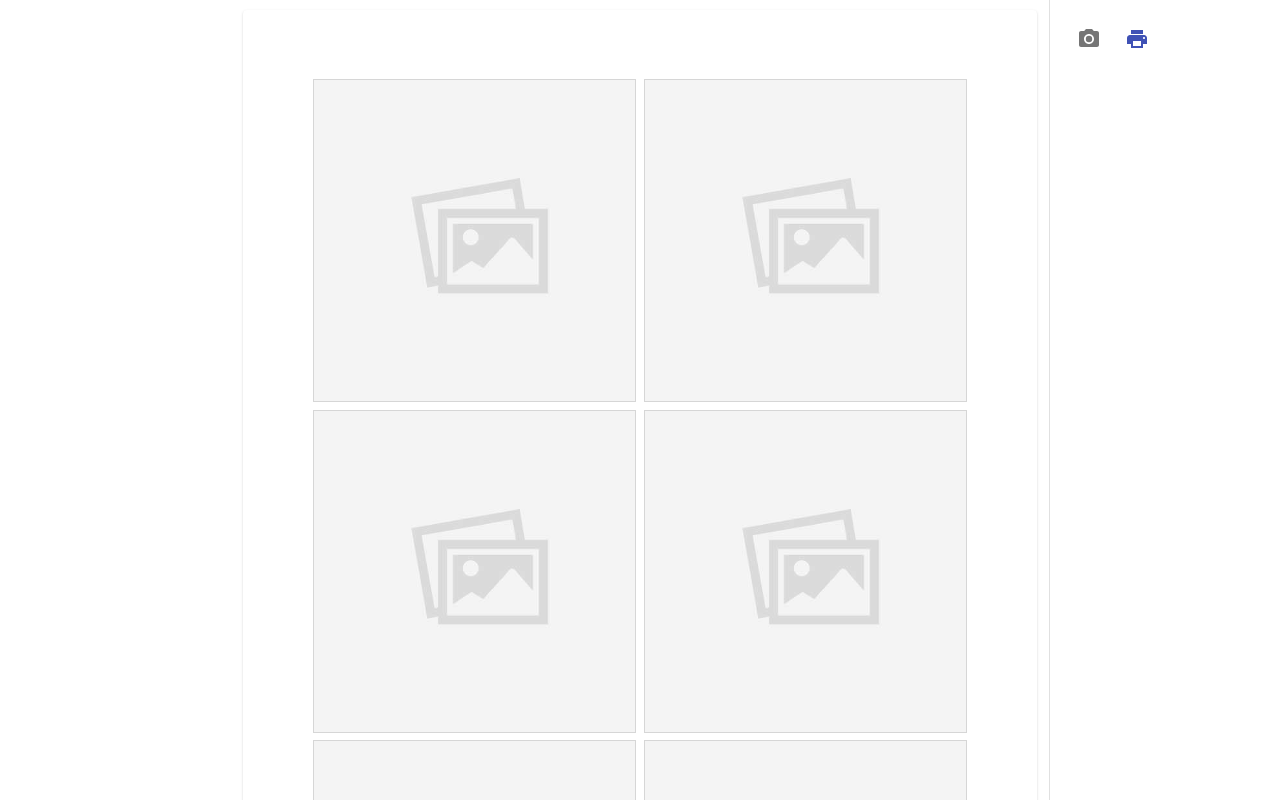
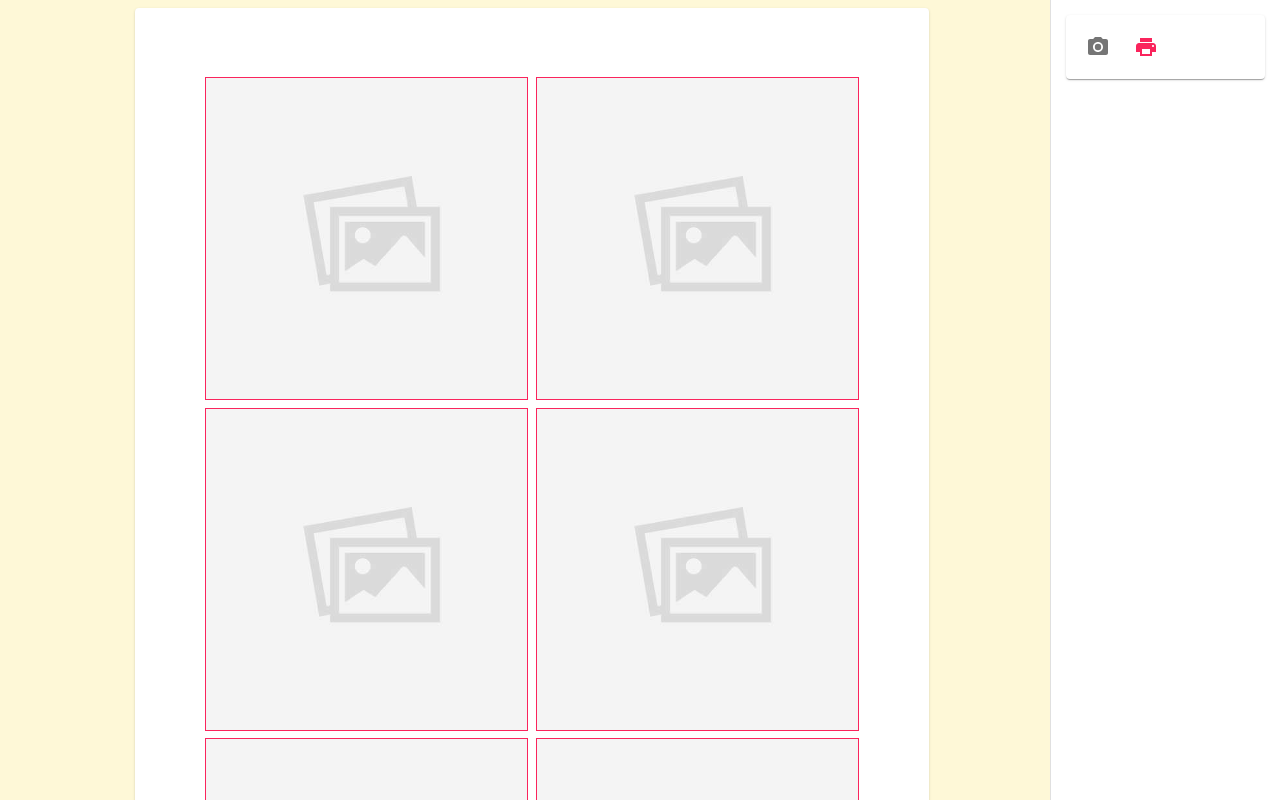
Before and after one commit to asafs94/photo-cropper, a React (Create React App) app: page / in a window 1280 px wide. Shown: the top 800 px of the page. Built offline with nearby package versions, Linux system fonts and the light colour scheme.

Commit message:
Added theme styling

```diff
--- a/src/App.css
+++ b/src/App.css
@@ -1,15 +1,3 @@
-main{
-  width: 100%;
-  overflow: auto;
-  display: flex;
-  align-items: center;
-  justify-content: center;
-  flex-direction: column;
-  padding: 10px;
-  box-sizing: border-box;
-  margin-right: 230px;
-}
-
 
 .center-content{
   display: grid;
@@ -18,8 +6,9 @@ main{
 }
 
 .drawer{
-  width: 200px;
+  width: 230px;
   padding: 15px;
+  box-sizing: border-box;
 }
 
 @media print {
--- a/src/App.tsx
+++ b/src/App.tsx
@@ -5,21 +5,22 @@ import A4 from './components/Papers/A4';
 import { Drawer } from '@material-ui/core';
 import EditSection from './components/EditSection';
 import { ImageContext } from './hoc/ImageProvider';
+import useStyles from './AppStyles';
 
 function App() {
-  const paperRef= useRef<any>()
-  const appRef = useRef<any>()
-  const { croppableImages, uploadFiles } = useContext(ImageContext);
-
+  const paperRef= useRef<any>();
+  const appRef = useRef<any>();
+  const classes = useStyles();
+  const { croppableImages, uploadFiles, onClear } = useContext(ImageContext);
   return (
     <div className="App" ref={appRef}>
-      <main className='printed-area'>
-        <A4 className="center-content" rootRef={paperRef}>
+      <main className={classes.Main}>
+        <A4 className='center-content' rootRef={paperRef}>
           <SixSquares croppableImages={croppableImages} />
         </A4>
       </main>
       <Drawer classes={{ paper: 'drawer' }} variant="permanent" anchor="right">
-        <EditSection onUpload={uploadFiles} />
+        <EditSection onUpload={uploadFiles} loaded={!!croppableImages.length} onClear={onClear} />
       </Drawer>
     </div>
   );
--- /dev/null
+++ b/src/AppStyles.ts
@@ -0,0 +1,29 @@
+import { makeStyles } from "@material-ui/core";
+
+
+export default makeStyles( theme => {
+    const drawerWidth = 200 + theme.spacing(2);
+    return {
+        Main: {
+            width: '100%',
+            overflow: 'auto',
+            display: 'flex',
+            padding: theme.spacing(),
+            boxSizing: 'border-box',
+            alignItems: 'center',
+            justifyContent: 'center',
+            paddingRight: drawerWidth + theme.spacing(),
+            background: theme.palette.background.default,
+        },
+        Drawer: {
+            boxSizing: 'border-box',
+            width: drawerWidth,
+            padding: theme.spacing(),
+        },
+        '@media print':{
+            '.App :not($Main, $Main *)':{
+                visibility: 'hidden'
+            }
+        }
+    }
+} )
--- a/src/components/EditSection/index.tsx
+++ b/src/components/EditSection/index.tsx
@@ -1,12 +1,12 @@
-import { Button, IconButton } from '@material-ui/core';
-import { PhotoCamera, Print } from '@material-ui/icons';
+import { Button, IconButton, Paper } from '@material-ui/core';
+import { Close, PhotoCamera, Print, Refresh } from '@material-ui/icons';
 
-import React, { useState } from 'react'
+import React, { useCallback, useState } from 'react'
 import ImageUpload from '../ImageUpload'
 import PicturesPreview from './PicturesPreview';
 import useStyles from './styles';
 
-export default function Toolbar({onUpload}: any) {
+export default function Toolbar({onUpload, onClear, loaded}: any) {
 
     const [files, setFiles] = useState<any>([]);
     const classes = useStyles({ filesExist: !!files.length })
@@ -15,24 +15,39 @@ export default function Toolbar({onUpload}: any) {
         onUpload(files);
     }
 
+    const handleClear = useCallback(
+        () => {
+            setFiles([]);
+            onClear()
+        },
+        [setFiles],
+    )
+
+    const handleUpload = useCallback((_files: any[]) => {
+        setFiles(_files)
+    }, [setFiles])
+
     return (
         <div>
-            <div>
-                <ImageUpload onUpload={setFiles}>
+            <Paper className={classes.Toolbar}>
+                <ImageUpload onUpload={handleUpload}>
                     {(handleClick: ()=> void) =>
-                        <IconButton color={files.length? 'primary' : 'default'} onClick={handleClick}>
+                        <IconButton color={files.length? 'primary' : 'default'} onClick={handleClick} disabled={!!files.length}>
                             <PhotoCamera/>
                         </IconButton>}
                 </ImageUpload>
                 <IconButton color="primary" onClick={window.print}>
                     <Print />
                 </IconButton>
-            </div>
+            </Paper>
 
             <div className={classes.UploadPreview}>
                 <PicturesPreview urls={files.map((file: any)=> file.url)} />
             </div>
-            <Button variant='outlined' color='primary' className={classes.LoadButton} onClick={loadImages}>Load Images</Button>
+            <div className={classes.PreviewButtons}>
+                <Button variant='outlined' color='primary' className={classes.PreviewButton} onClick={loadImages}>{ loaded? <Refresh /> : 'Load Images'}</Button>
+                {loaded && <Button variant='outlined' color='primary' className={classes.PreviewButton} onClick={handleClear}><Close/></Button>}
+            </div>
         </div>
     )
 }
--- a/src/components/EditSection/styles.ts
+++ b/src/components/EditSection/styles.ts
@@ -6,13 +6,23 @@ interface Props {
 
 export default makeStyles<Theme, Props>((theme)=> {
     return {
+        Toolbar:{
+            padding: theme.spacing(),
+            marginBottom: theme.spacing()
+        },
         UploadPreview:{
             width: 200,
-            height: 200
+            height: 200,
+            overflow: 'auto',
+            marginBottom: theme.spacing()
         },
-        LoadButton:{
+        PreviewButtons:{
             width: '100%',
             visibility: ({filesExist}) => filesExist? 'visible' : 'hidden',
+            display: 'flex'
+        },
+        PreviewButton: {
+            flex: 1,
         }
     }
 })
--- a/src/components/Templates/SixSquares/styles.ts
+++ b/src/components/Templates/SixSquares/styles.ts
@@ -12,7 +12,7 @@ export default makeStyles( (theme: Theme) => {
             width: '85mm',
             height: '85mm',
             margin: '1mm',
-            border: `1px solid ${theme.palette.divider}`,
+            border: `1px solid ${theme.palette.primary.main}`,
         },
         Placeholder:{
             backgroundPosition: 'center',
--- a/src/hoc/ImageProvider.tsx
+++ b/src/hoc/ImageProvider.tsx
@@ -4,12 +4,13 @@ import { CroppableImage } from '../types/CroppableImage';
 interface ImageContextValue {
     order?: Array<any>,
     setOrder?: React.Dispatch<React.SetStateAction<any[]>>,
-    croppableImages?: Array<CroppableImage>,
+    croppableImages: Array<CroppableImage>,
     uploadFiles?: (files: FileList) => void,
-    setCroppables: React.Dispatch<React.SetStateAction<CroppableImage[]>>
+    setCroppables: React.Dispatch<React.SetStateAction<CroppableImage[]>>,
+    onClear: () => void
 }
 
-export const ImageContext = createContext<ImageContextValue>({ setCroppables: () => { } });
+export const ImageContext = createContext<ImageContextValue>({ croppableImages: [], setCroppables: () => { }, onClear: () => {} });
 
 interface ImageProviderProps {
     children: React.ReactNode
@@ -29,9 +30,12 @@ export default function ImageProvider({ children }: ImageProviderProps) {
         setOrder(croppableImages.map(({ id }) => id));
     }, [croppableImages, setOrder]);
 
+    const onClear = useCallback(()=>{
+        setCroppableImages([]);
+    },[setCroppableImages])
 
     return (
-        <ImageContext.Provider value={{ order, setOrder, croppableImages, uploadFiles, setCroppables: setCroppableImages }}>
+        <ImageContext.Provider value={{ order, setOrder, croppableImages, uploadFiles, setCroppables: setCroppableImages, onClear }}>
             {children}
         </ImageContext.Provider>
     )
--- a/src/index.tsx
+++ b/src/index.tsx
@@ -5,13 +5,17 @@ import App from './App';
 import reportWebVitals from './reportWebVitals';
 import ImageProvider from './hoc/ImageProvider';
 import AppContextMenu from './hoc/AppContextMenu';
+import { ThemeProvider } from '@material-ui/core';
+import theme from './theme/default';
 
 ReactDOM.render(
   <React.StrictMode>
     <ImageProvider>
+      <ThemeProvider theme={theme}>
       <AppContextMenu>
       <App />
       </AppContextMenu>
+      </ThemeProvider>
     </ImageProvider>
   </React.StrictMode>,
   document.getElementById('root')
--- /dev/null
+++ b/src/theme/default.ts
@@ -0,0 +1,16 @@
+import { createMuiTheme } from "@material-ui/core";
+
+
+export default createMuiTheme({
+
+    palette:{
+        primary: {
+            main: '#FA245C'
+        },
+        background: {
+            default: 'rgba(254, 243, 189, 0.6)'
+        }
+    },
+
+
+})
```
